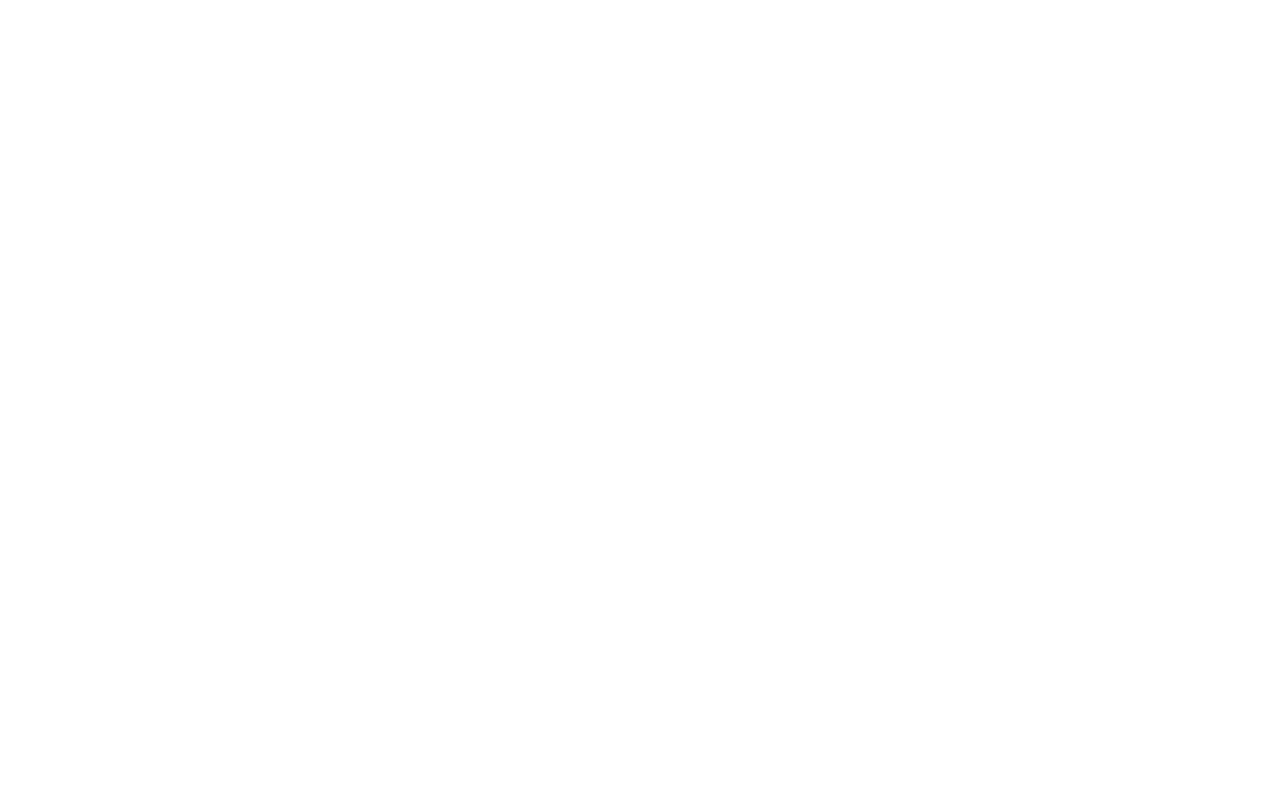
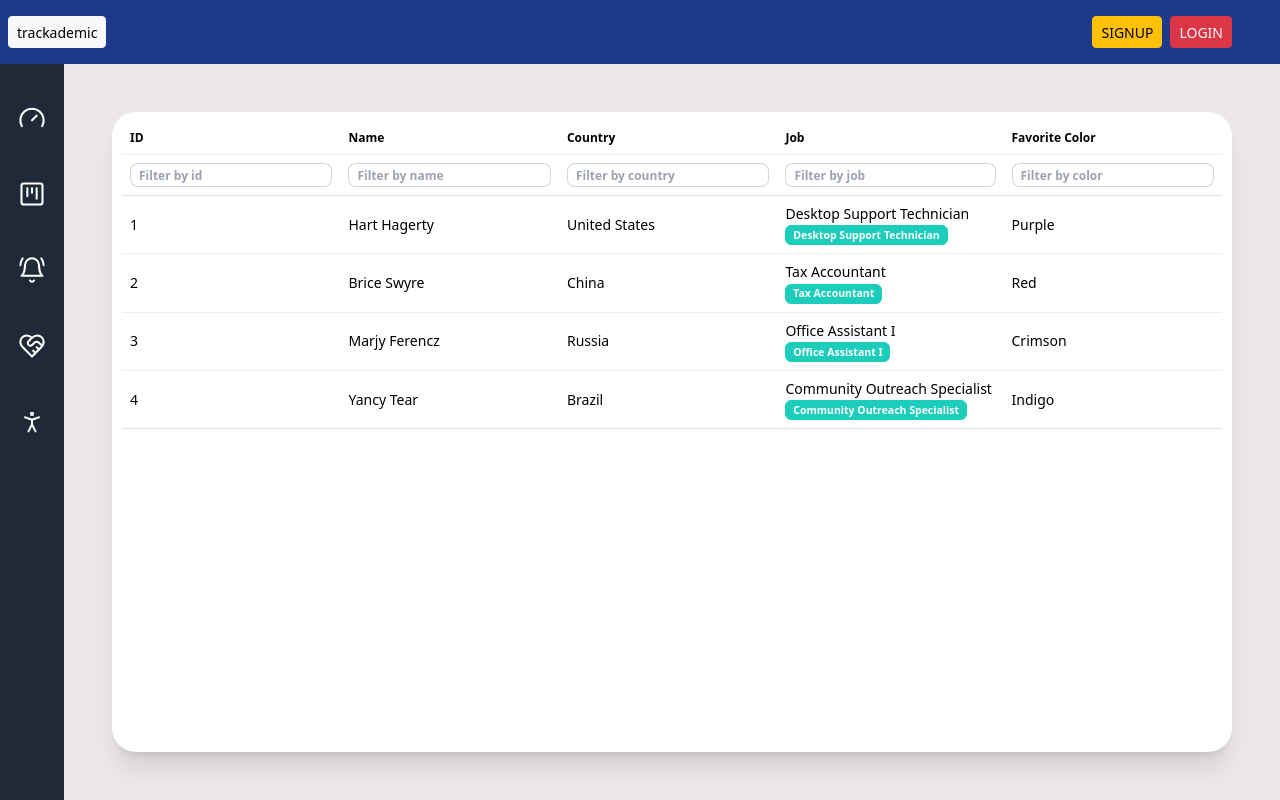
Before and after one commit to abijith007/trackademic, a React (Create React App) app in the folder frontend/: page /issues in a window 1280 px wide. Before the commit this address had no page. Built offline with nearby package versions, Linux system fonts and the light colour scheme.

Commit message:
Developed basic table for issues

```diff
--- a/frontend/package.json
+++ b/frontend/package.json
@@ -3,6 +3,7 @@
   "version": "0.1.0",
   "private": true,
   "dependencies": {
+    "@mui/material": "^5.14.18",
     "@testing-library/jest-dom": "^5.17.0",
     "@testing-library/react": "^13.4.0",
     "@testing-library/user-event": "^13.5.0",
@@ -11,6 +12,7 @@
     "bootstrap": "^5.3.2",
     "install": "^0.13.0",
     "lucide-react": "^0.292.0",
+    "material-react-table": "^2.0.4",
     "npm": "^10.2.3",
     "postcss": "^8.4.31",
     "react": "^18.2.0",
--- a/frontend/src/App.js
+++ b/frontend/src/App.js
@@ -7,6 +7,7 @@
 import Signup from './components/Signup/Signup';
 import HomePage from './components/HomePage/HomePage';
 import AboutUs from './components/AboutUs/AboutUs';
+import Issues from './components/Issues/Issues';
 
 
 function App() {
@@ -18,6 +19,7 @@
       <Route path="/login" element={<Login />} />
       <Route path="/signup" element={<Signup />} />
       <Route path="/dashboard" element={<Dashboard />} />
+      <Route path="/issues" element={<Issues />} />
       <Route path="/about-us" element={<AboutUs />} />
     </Routes>
   </Router>
--- a/frontend/src/components/AboutUs/AboutUs.js
+++ b/frontend/src/components/AboutUs/AboutUs.js
@@ -10,10 +10,9 @@
         <SideDrawer />
         <div className="flex-1 flex items-center justify-center">
           <div className="text-center min-w-fit shadow-xl rounded-3xl bg-white p-10 my-auto">
-            <h1 className="text-4xl mb-12">About Us</h1>
             <h4>The Developers</h4>
             <div className="flex justify-center gap-20">
-              <div className="flex flex-col m-5 items-center">
+              <div className="flex flex-col m-3 items-center">
                 <img
                   className="w-60 h-60 object-cover rounded-full"
                   src={Abijith}
@@ -21,7 +20,7 @@
                 />
                 <p className="mt-2 text-blue-600 text-2xl font-bold">Abijith Trichur Ramachandran</p>
               </div>
-              <div className="flex flex-col m-5 items-center">
+              <div className="flex flex-col m-3 items-center">
                 <img
                   className="w-60 h-60 object-cover rounded-full"
                   src={Shakshi}
--- /dev/null
+++ b/frontend/src/components/Issues/Issues.js
@@ -0,0 +1,19 @@
+import IssueList from "../common-components/IsssueList/IssueList";
+import NavBar from "../common-components/NavBar/NavBar";
+import SideDrawer from "../common-components/SideDrawer/SideDrawer";
+
+function Issues() {
+  return (
+    <>
+      <NavBar />
+      <div className="flex h-100 overflow-hidden">
+        <SideDrawer />
+        <div className="flex flex-1">
+          <IssueList/>
+        </div>
+      </div>
+    </>
+  )
+}
+
+export default Issues;
--- /dev/null
+++ b/frontend/src/components/common-components/IsssueList/IssueList.js
@@ -0,0 +1,106 @@
+import React, { useState, useMemo } from 'react';
+
+// Sample data
+const initialData = [
+  { id: 1, name: 'Hart Hagerty', country: 'United States', job: 'Desktop Support Technician', color: 'Purple' },
+  { id: 2, name: 'Brice Swyre', country: 'China', job: 'Tax Accountant', color: 'Red' },
+  { id: 3, name: 'Marjy Ferencz', country: 'Russia', job: 'Office Assistant I', color: 'Crimson' },
+  { id: 4, name: 'Yancy Tear', country: 'Brazil', job: 'Community Outreach Specialist', color: 'Indigo' },
+  // Add more data as needed
+];
+
+const IssueList = () => {
+  const [data, setData] = useState(initialData);
+  const [filters, setFilters] = useState({ id: '', name: '', country: '', job: '', color: '' });
+  const [sortConfig, setSortConfig] = useState({ key: null, direction: 'ascending' });
+
+  // Function to handle sorting
+  const requestSort = (key) => {
+    let direction = 'ascending';
+    if (sortConfig.key === key && sortConfig.direction === 'ascending') {
+      direction = 'descending';
+    }
+    setSortConfig({ key, direction });
+  };
+
+  // Function to handle filtering
+  const handleFilterChange = (e, key) => {
+    setFilters({ ...filters, [key]: e.target.value });
+  };
+
+  // Memoized data for sorting and filtering
+  const sortedAndFilteredData = useMemo(() => {
+    let sortableItems = [...data];
+
+    // Filtering
+    Object.keys(filters).forEach((key) => {
+      if (filters[key]) {
+        sortableItems = sortableItems.filter((item) => item[key].toString().toLowerCase().includes(filters[key].toLowerCase()));
+      }
+    });
+
+    // Sorting
+    if (sortConfig.key) {
+      sortableItems.sort((a, b) => {
+        if (a[sortConfig.key] < b[sortConfig.key]) {
+          return sortConfig.direction === 'ascending' ? -1 : 1;
+        }
+        if (a[sortConfig.key] > b[sortConfig.key]) {
+          return sortConfig.direction === 'ascending' ? 1 : -1;
+        }
+        return 0;
+      });
+    }
+
+    return sortableItems;
+  }, [data, filters, sortConfig]);
+
+  // Render
+  return (
+    <div className="m-5 p-2.5 bg-white w-full rounded-3xl shadow-xl">
+      <div className="overflow-x-auto">
+        <table className="table table-zebra w-full">
+          <thead>
+            <tr className='bg-red-600'>
+              <th onClick={() => requestSort('id')}>ID</th>
+              <th onClick={() => requestSort('name')}>Name</th>
+              <th onClick={() => requestSort('country')}>Country</th>
+              <th onClick={() => requestSort('job')}>Job</th>
+              <th onClick={() => requestSort('color')}>Favorite Color</th>
+            </tr>
+            <tr>
+              {Object.keys(filters).map(key => (
+                <th key={key}>
+                  <input
+                    type="text"
+                    value={filters[key]}
+                    onChange={(e) => handleFilterChange(e, key)}
+                    placeholder={`Filter by ${key}`}
+                    className="input input-bordered input-xs w-full"
+                  />
+                </th>
+              ))}
+            </tr>
+          </thead>
+          <tbody>
+            {sortedAndFilteredData.map((item) => (
+              <tr key={item.id}>
+                <td>{item.id}</td>
+                <td>{item.name}</td>
+                <td>{item.country}</td>
+                <td>
+                  {item.job}
+                  <br />
+                  <span className="badge badge-accent">{item.job}</span>
+                </td>
+                <td>{item.color}</td>
+              </tr>
+            ))}
+          </tbody>
+        </table>
+      </div>
+    </div>
+  );
+};
+
+export default IssueList;
--- /dev/null
+++ b/frontend/src/components/common-components/IsssueList/tableColumns.js
@@ -0,0 +1,14 @@
+export const tableColumns = [
+  {
+    accessorKey: 'id',
+    header: 'Issue ID',
+    enableSorting: true,
+    enableColumnFilter: true,
+  },
+  {
+    accessorKey: 'name',
+    header: 'Name',
+    enableSorting: true,
+    enableColumnFilter: true,
+  },
+];
```
Also changed, not shown: 1 other file (tests, documents, lock files or other folders).
